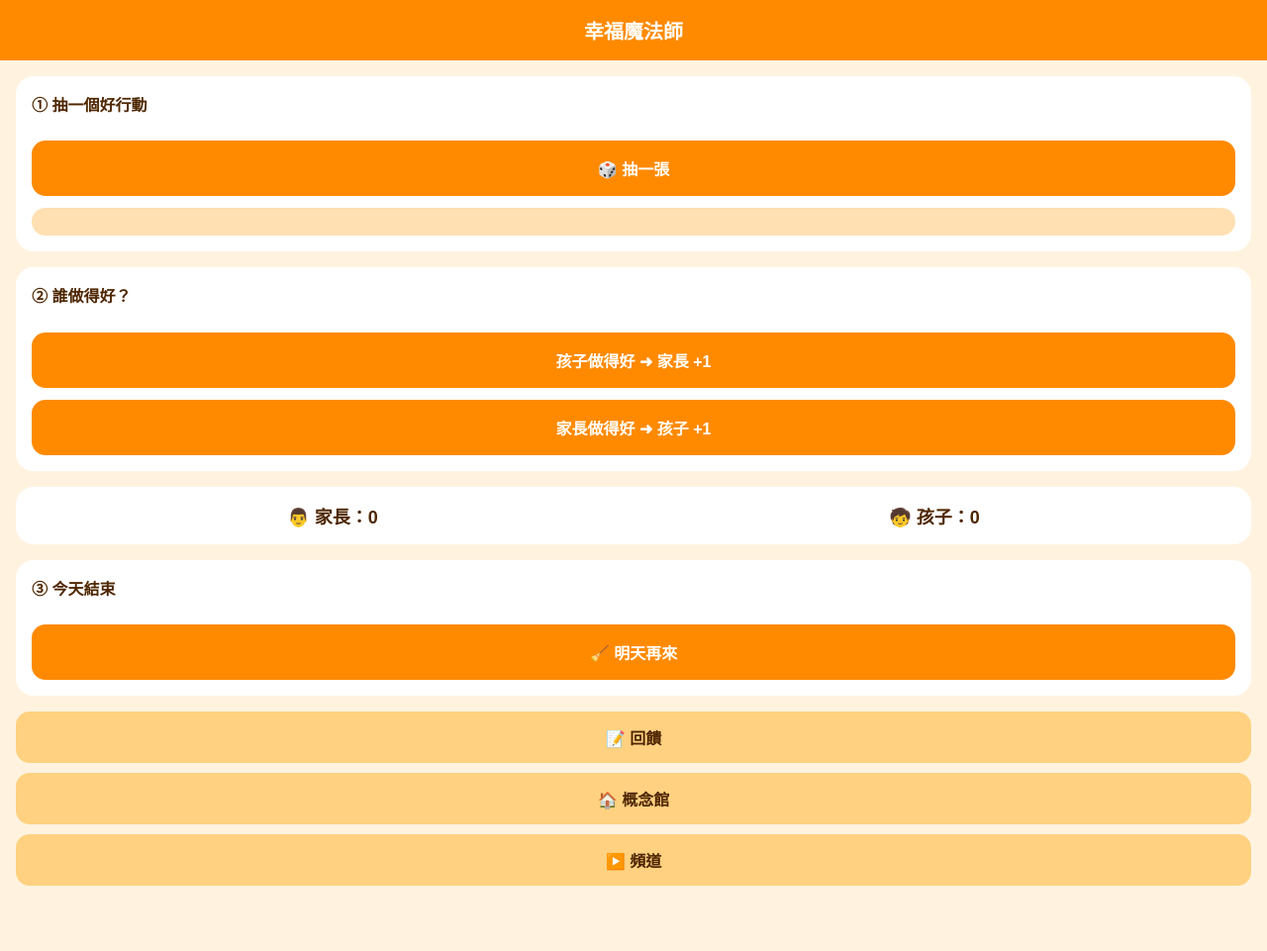
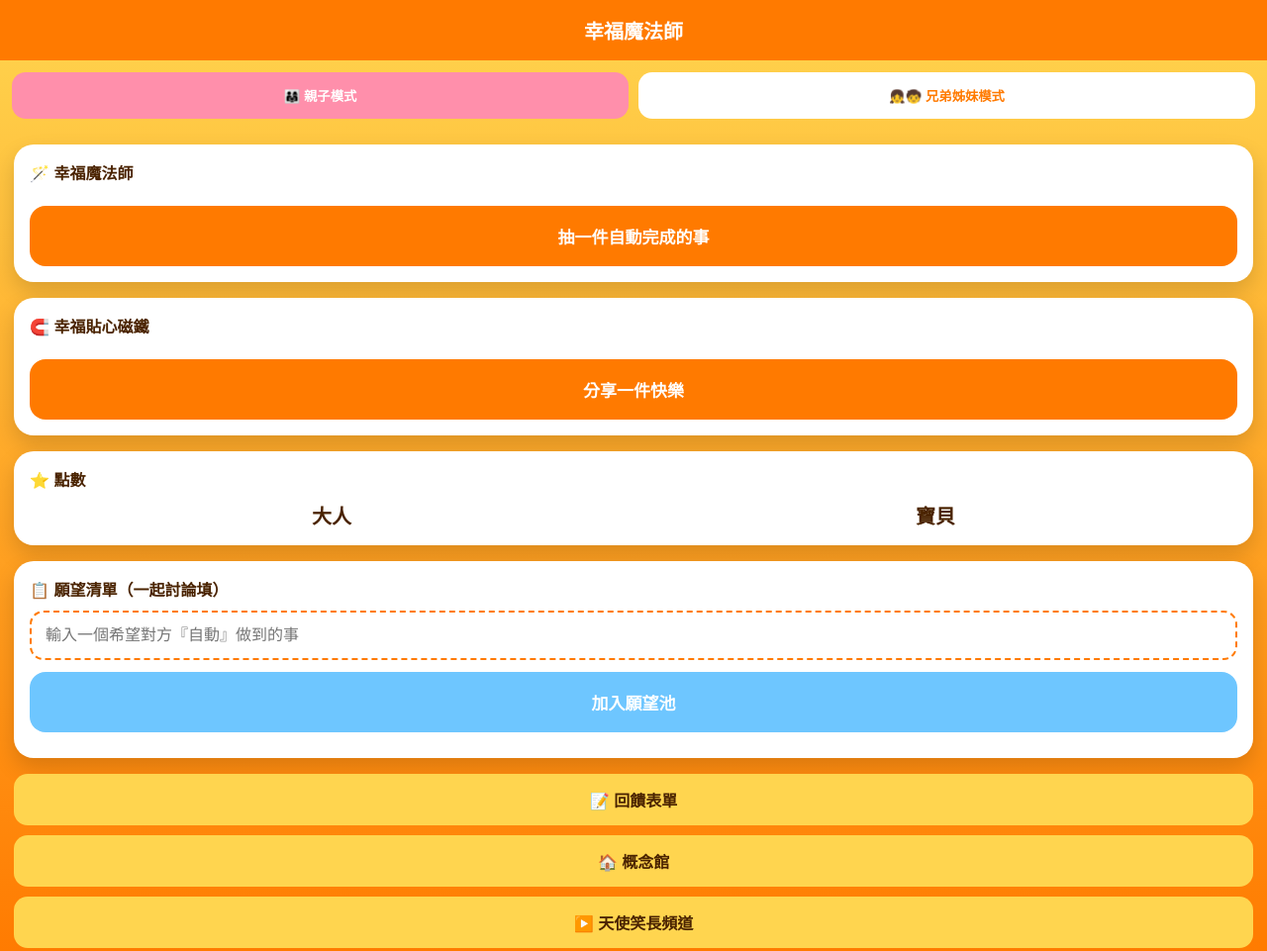
Before and after one commit to Angel0973180707/happy-magic-pwa, a plain HTML site: page index.html in a window 1280 px wide. Shown: the whole page at 99% size. Before the commit the page ends 921 px from the top, so only its background shows below. Drawn offline with Linux system fonts and the light colour scheme.

Commit message:
Add files via upload

```diff
--- a/app.js
+++ b/app.js
@@ -1,32 +1,45 @@
-const cards=[
-"對家人說一句謝謝",
-"幫忙一個小整理",
-"給一個抱抱或拍拍",
-"用笑臉回應一次"
+const magicDefault=[
+"說一句甜心話",
+"給一個擁抱",
+"分享一件心事",
+"幫忙一個歸位",
+"講一個笑話"
 ];
 
-const KEY="happy-v3";
-let s=JSON.parse(localStorage.getItem(KEY)||"{\"p\":0,\"c\":0}");
+let s=JSON.parse(localStorage.getItem("hm-full")||'{"mode":"parent","a":0,"b":0,"wishes":[]}');
+const $=id=>document.getElementById(id);
 
-const p=document.getElementById("p");
-const c=document.getElementById("c");
-const card=document.getElementById("card");
-const toast=document.getElementById("toast");
+function save(){localStorage.setItem("hm-full",JSON.stringify(s))}
+function toast(t){const el=$("toast");el.textContent=t;el.style.display="block";setTimeout(()=>el.style.display="none",1200)}
 
-function save(){localStorage.setItem(KEY,JSON.stringify(s))}
-function show(msg){
- toast.textContent=msg;
- toast.style.display="block";
- setTimeout(()=>toast.style.display="none",1200);
+function render(){
+ $("aScore").textContent=s.a;
+ $("bScore").textContent=s.b;
+ $("aLabel").textContent=s.mode==="parent"?"大人":"哥哥";
+ $("bLabel").textContent=s.mode==="parent"?"寶貝":"妹妹";
+ $("wishList").innerHTML=s.wishes.map(w=>`<div>${w}</div>`).join("");
 }
-function render(){p.textContent=s.p;c.textContent=s.c}
 render();
 
-draw.onclick=()=>{
- card.textContent=cards[Math.floor(Math.random()*cards.length)];
- show("抽好了！");
+$("modeParent").onclick=()=>{s.mode="parent";save();render();toast("親子模式")}
+$("modeSibling").onclick=()=>{s.mode="sibling";save();render();toast("兄弟姊妹模式")}
+
+$("drawMagic").onclick=()=>{
+ const pool=[...magicDefault,...s.wishes];
+ const pick=pool[Math.floor(Math.random()*pool.length)];
+ $("magicText").textContent=pick;
+ s.a++; save(); render(); toast("魔法成立 ✨");
 }
 
-childGood.onclick=()=>{s.p++;save();render();show("家長 +1")}
-parentGood.onclick=()=>{s.c++;save();render();show("孩子 +1")}
-reset.onclick=()=>{s={p:0,c:0};save();render();show("明天再來")}
+$("shareHappy").onclick=()=>{
+ $("shareText").textContent="已分享一件快樂 💛";
+ s.b++; save(); render(); toast("貼心吸過來 +1");
+}
+
+$("addWish").onclick=()=>{
+ const v=$("wishInput").value.trim();
+ if(!v)return;
+ s.wishes.push(v);
+ $("wishInput").value="";
+ save(); render(); toast("願望加入 ✨");
+}
--- a/index.html
+++ b/index.html
@@ -3,43 +3,124 @@
 <head>
 <meta charset="utf-8">
 <meta name="viewport" content="width=device-width,initial-scale=1,viewport-fit=cover">
-<meta name="theme-color" content="#FF8A00">
+<meta name="theme-color" content="#FF7A00">
 <title>幸福魔法師</title>
 <link rel="manifest" href="manifest.json">
-<link rel="icon" href="icons/icon-192.png">
-<link rel="stylesheet" href="styles.css">
+<style>
+:root{
+ --orange:#FF7A00;
+ --yellow:#FFD54F;
+ --pink:#FF8FAB;
+ --blue:#6EC6FF;
+}
+*{box-sizing:border-box}
+body{
+ margin:0;font-family:sans-serif;
+ background:linear-gradient(180deg,var(--yellow),var(--orange));
+ color:#4A2300;
+}
+header{
+ padding:16px;text-align:center;
+ font-weight:900;font-size:20px;
+ background:var(--orange);color:white;
+}
+.mode-switch{
+ display:flex;gap:10px;padding:12px;
+}
+.mode-switch button{
+ flex:1;padding:14px;border:0;border-radius:14px;
+ font-weight:900;background:white;color:#FF7A00;
+}
+.mode-switch button.active{
+ background:var(--pink);color:white;
+}
+main{padding:14px}
+.card{
+ background:white;border-radius:20px;
+ padding:16px;margin-bottom:16px;
+ box-shadow:0 10px 22px rgba(0,0,0,.15);
+}
+h2{margin:0 0 10px;font-size:16px}
+button.big{
+ width:100%;padding:18px;margin-top:12px;
+ font-size:17px;font-weight:900;
+ border:0;border-radius:16px;
+ background:var(--orange);color:white;
+}
+button.alt{background:var(--blue)}
+.list{margin-top:10px}
+.list div{
+ background:#FFF3E0;padding:10px;
+ border-radius:12px;margin-bottom:6px;
+ font-weight:700;
+}
+.score{
+ display:flex;justify-content:space-around;
+ font-size:20px;font-weight:900;
+}
+input{
+ width:100%;padding:14px;
+ border-radius:14px;border:2px dashed var(--orange);
+ font-size:16px;
+}
+.links a{
+ display:block;text-decoration:none;
+ text-align:center;padding:14px;margin-top:10px;
+ border-radius:14px;background:var(--yellow);
+ font-weight:900;color:#4A2300;
+}
+#toast{
+ position:fixed;bottom:20px;left:50%;
+ transform:translateX(-50%);
+ background:#4A2300;color:white;
+ padding:10px 16px;border-radius:999px;
+ display:none;font-weight:900;
+}
+</style>
 </head>
 <body>
 <header>幸福魔法師</header>
 
+<div class="mode-switch">
+ <button id="modeParent" class="active">👨‍👩‍👧 親子模式</button>
+ <button id="modeSibling">👧🧒 兄弟姊妹模式</button>
+</div>
+
 <main>
-<section class="step">
-<h2>① 抽一個好行動</h2>
-<button id="draw">🎲 抽一張</button>
-<div id="card"></div>
-</section>
 
-<section class="step">
-<h2>② 誰做得好？</h2>
-<button id="childGood">孩子做得好 ➜ 家長 +1</button>
-<button id="parentGood">家長做得好 ➜ 孩子 +1</button>
-</section>
+<div class="card">
+<h2>🪄 幸福魔法師</h2>
+<button class="big" id="drawMagic">抽一件自動完成的事</button>
+<div id="magicText"></div>
+</div>
 
-<section class="step score">
-<div>👨 家長：<span id="p">0</span></div>
-<div>🧒 孩子：<span id="c">0</span></div>
-</section>
+<div class="card">
+<h2>🧲 幸福貼心磁鐵</h2>
+<button class="big" id="shareHappy">分享一件快樂</button>
+<div id="shareText"></div>
+</div>
 
-<section class="step">
-<h2>③ 今天結束</h2>
-<button id="reset">🧹 明天再來</button>
-</section>
+<div class="card">
+<h2>⭐ 點數</h2>
+<div class="score">
+ <div id="aLabel">大人 <span id="aScore">0</span></div>
+ <div id="bLabel">寶貝 <span id="bScore">0</span></div>
+</div>
+</div>
 
-<section class="links">
-<a href="https://forms.gle/vYMsw6bgiJYn32Gk9" target="_blank">📝 回饋</a>
+<div class="card">
+<h2>📋 願望清單（一起討論填）</h2>
+<input id="wishInput" placeholder="輸入一個希望對方『自動』做到的事">
+<button class="big alt" id="addWish">加入願望池</button>
+<div class="list" id="wishList"></div>
+</div>
+
+<div class="links">
+<a href="https://forms.gle/vYMsw6bgiJYn32Gk9" target="_blank">📝 回饋表單</a>
 <a href="https://angel0973180707.github.io/angel-happy-paw/" target="_blank">🏠 概念館</a>
-<a href="https://www.youtube.com/@%E5%A4%A9%E4%BD%BF%E7%AC%91%E9%95%B7" target="_blank">▶️ 頻道</a>
-</section>
+<a href="https://www.youtube.com/@%E5%A4%A9%E4%BD%BF%E7%AC%91%E9%95%B7" target="_blank">▶️ 天使笑長頻道</a>
+</div>
+
 </main>
 
 <div id="toast"></div>
```
Also changed, not shown: manifest.json.
